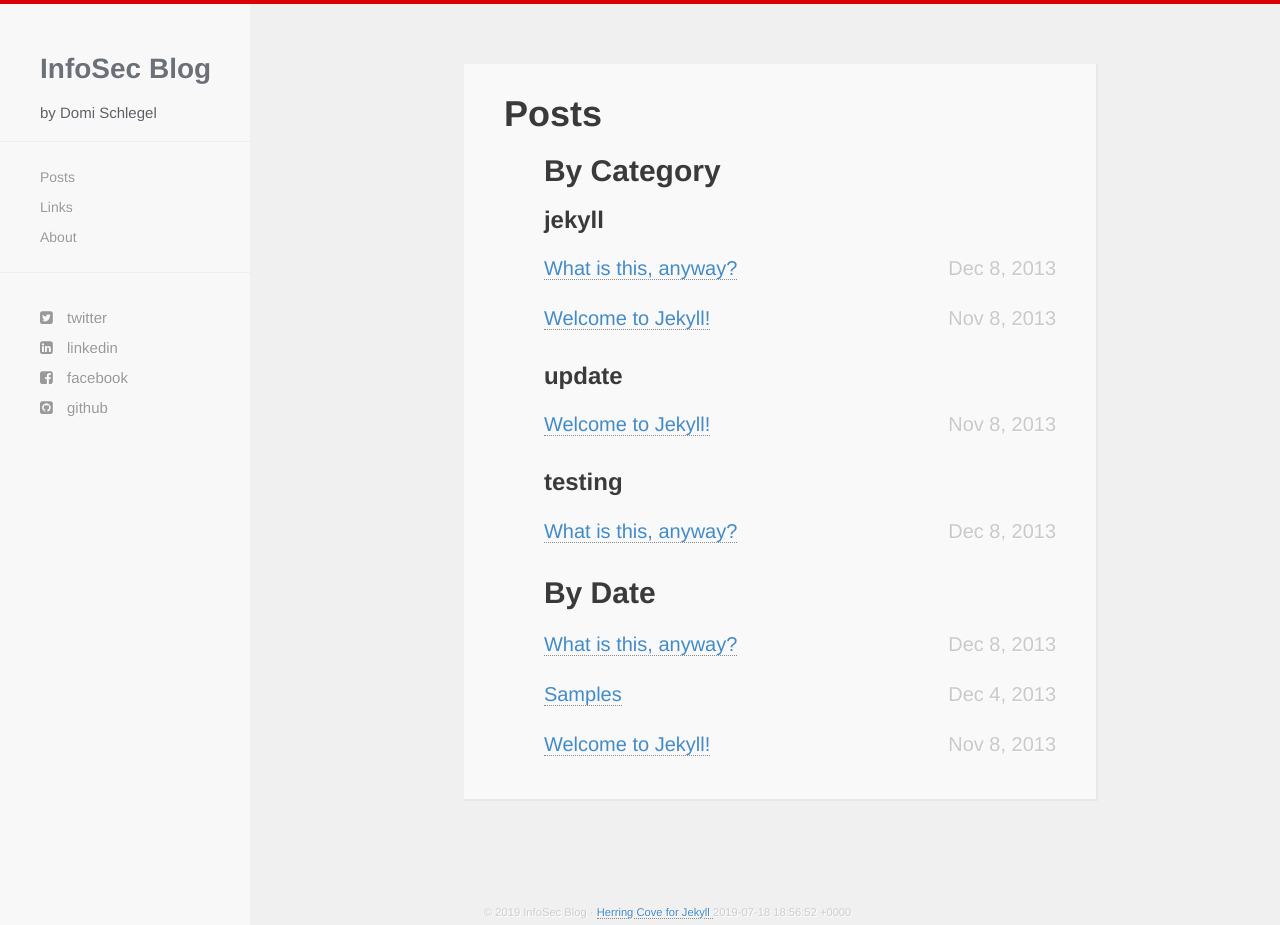
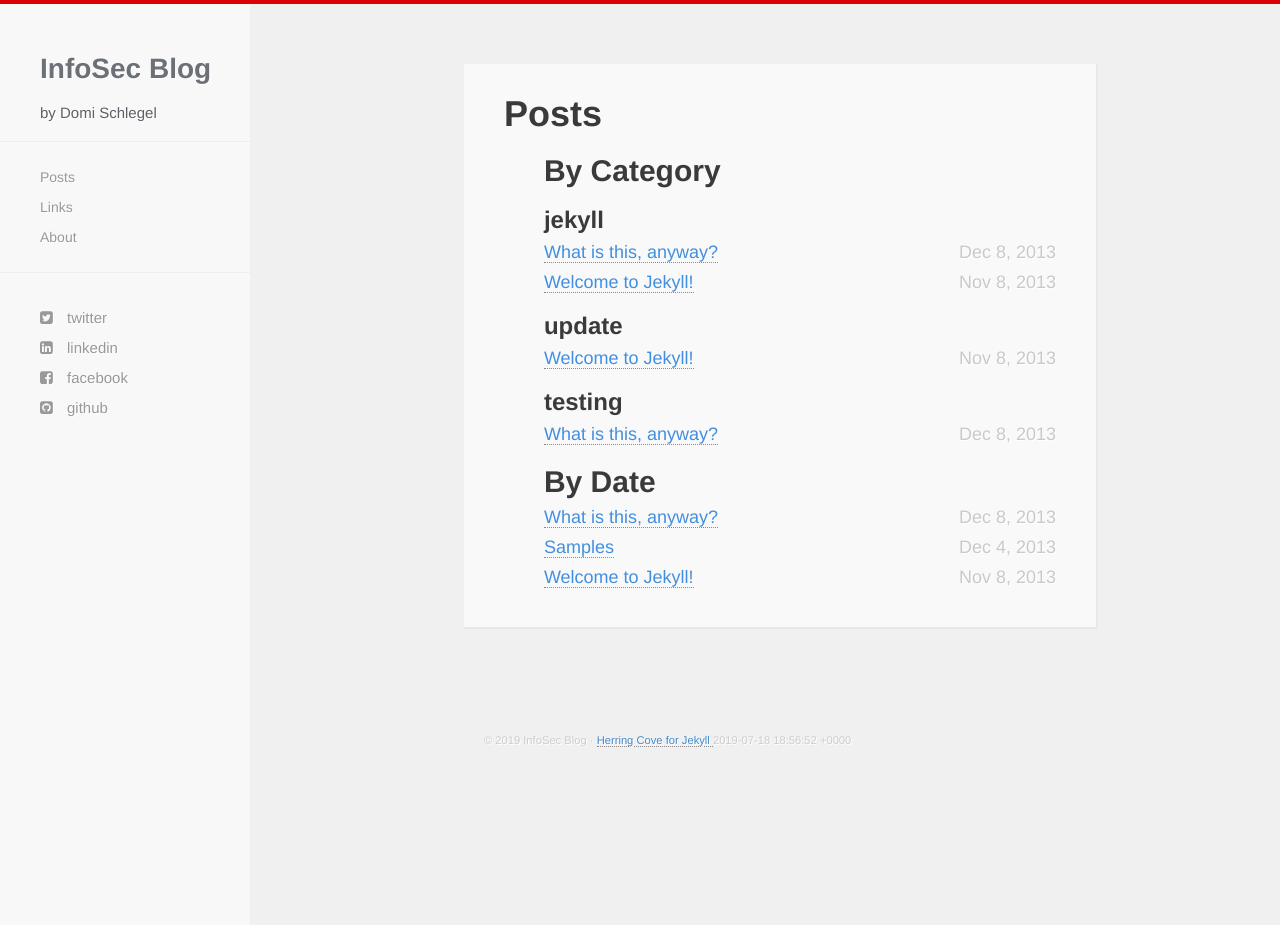
Before and after one commit to PhaNDoMs/PhaNDoMs.github.io, a Jekyll site: the page built from posts.html, in a window 1280 px wide and 925 px high. Built offline with Jekyll 4.4.1, drawn with Linux system fonts in a browser that asks for light colours; nearby versions of some CDN libraries; Markdown is read by kramdown in place of the engine named in the settings.

Commit message:
Update posts.html

```diff
--- a/posts.html
+++ b/posts.html
@@ -12,7 +12,7 @@
         <span>
           <h3> {{ category_name }} </h3>
 		  {% for post in site.categories[category_name] %}
-		  <li><span><a href="{{ site.baseurl }}{{ post.url }}">{{ post.title }}</a><time class="pull-right post-list">{{ post.date | date_to_string | date: "%b %-d, %Y"  }}</h4></time></span></span></li>
+		  <li><span><h4><a href="{{ site.baseurl }}{{ post.url }}">{{ post.title }}</a><time class="pull-right post-list">{{ post.date | date_to_string | date: "%b %-d, %Y"  }}</h4></time></span></span></li>
 		  {% endfor %}
         </span>
       </li>
@@ -21,7 +21,7 @@
 	<h2>By Date</h2>
 
     {% for post in site.posts %}
-    <li><span><a href="{{ site.baseurl }}{{ post.url }}">{{ post.title }}</a><time class="pull-right post-list">{{ post.date | date_to_string | date: "%b %-d, %Y"  }}</h4></time></span></span></li>
+    <li><span><h4><a href="{{ site.baseurl }}{{ post.url }}">{{ post.title }}</a><time class="pull-right post-list">{{ post.date | date_to_string | date: "%b %-d, %Y"  }}</h4></time></span></span></li>
     {% endfor %}
   </ul>
 </div>
```
